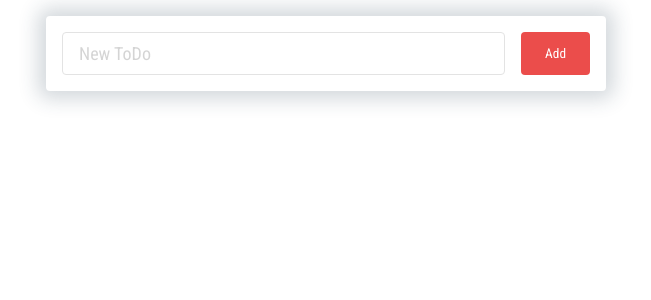
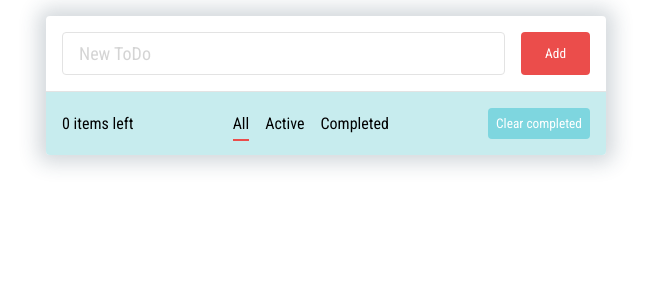
Before and after one commit to alexovn/react-todo, a React (Vite) app: page / in a window 1280 px wide. Shown: the top 300 px of the page, without its empty margins (314-965 px from the left). Built offline with nearby package versions, Linux system fonts and the light colour scheme.

Commit message:
feat: filter todos by state, clear completed todos, count todos by state

```diff
--- a/src/components/Todo.tsx
+++ b/src/components/Todo.tsx
@@ -1,11 +1,12 @@
 import type { TodoItem as ITodoItem } from '@/types/TodoItem'
 import TodoList from '@/components/TodoList'
 import uniqueId from '@/utils/uniqueId'
-import { useState } from 'react'
+import { useMemo, useState } from 'react'
 
 function Todo() {
   const [todo, setTodo] = useState('')
   const [list, setList] = useState<ITodoItem[]>([])
+  const [activeFilter, setActiveFilter] = useState('All')
 
   function addTodo(todo: string) {
     const item = {
@@ -23,6 +24,34 @@ function Todo() {
     if (e.code === 'Enter') {
       addTodo(todo)
     }
+  }
+
+  const filteredList = useMemo(() => {
+    function filterList() {
+      if (activeFilter === 'All') {
+        return list
+      }
+
+      if (activeFilter === 'Active') {
+        return list.filter(item => !item.completed)
+      }
+
+      if (activeFilter === 'Completed') {
+        return list.filter(item => item.completed)
+      }
+
+      return []
+    }
+    return filterList()
+  }, [list, activeFilter])
+
+  const filteredListSentence = useMemo(() => {
+    return `${filteredList.length} ${filteredList.length === 1 ? 'item' : 'items'} left`
+  }, [filteredList])
+
+  function clearCompletedTodos() {
+    const newList = list.filter(item => !item.completed)
+    setList(newList)
   }
 
   return (
@@ -46,33 +75,45 @@ function Todo() {
       </div>
       <div className="todo-app__main">
         <TodoList
-          list={list}
+          list={filteredList}
           onSetList={(newList: ITodoItem[]) => setList(newList)}
         />
       </div>
 
-      {/* <div className="todo-app__footer">
+      <div className="todo-app__footer">
         <div className="todo-app__counter">
-          left
+          {filteredListSentence}
         </div>
         <ul className="todo-app__filters">
-          <li className="todo-app__filters-item">
+          <li
+            className="todo-app__filters-item"
+            onClick={() => setActiveFilter('All')}
+          >
             <a
               href="#!"
+              className={`${activeFilter === 'All' ? 'selected' : ''}`}
             >
               All
             </a>
           </li>
-          <li className="todo-app__filters-item">
+          <li
+            className="todo-app__filters-item"
+            onClick={() => setActiveFilter('Active')}
+          >
             <a
-              href="#"
+              href="#!"
+              className={`${activeFilter === 'Active' ? 'selected' : ''}`}
             >
               Active
             </a>
           </li>
-          <li className="todo-app__filters-item">
+          <li
+            className="todo-app__filters-item"
+            onClick={() => setActiveFilter('Completed')}
+          >
             <a
               href="#!"
+              className={`${activeFilter === 'Completed' ? 'selected' : ''}`}
             >
               Completed
             </a>
@@ -81,10 +122,11 @@ function Todo() {
         <button
           className="btn todo-app__clear-btn"
           type="button"
+          onClick={() => clearCompletedTodos()}
         >
           Clear completed
         </button>
-      </div> */}
+      </div>
     </div>
   )
 }
```
